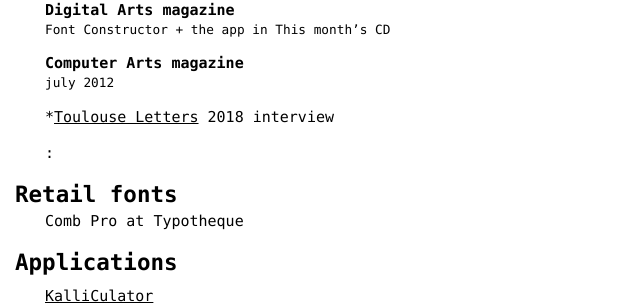
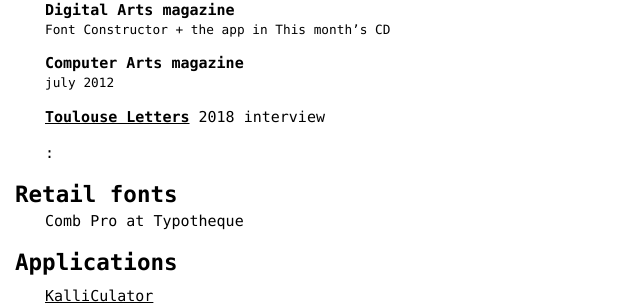
Before and after one commit to typemytype/typemytype-site, a Jekyll site: the page built from about.md, in a window 1280 px wide and 900 px high, scrolled down 4259 px. Shown: the part 152-457 px from the top of the window, without its empty margins (0-640 px from the left). Built offline with Jekyll 4.4.1, drawn with Linux system fonts in a browser that asks for light colours; nearby versions of some CDN libraries; some web fonts are replaced.

Commit message:
missing *

```diff
--- a/about.md
+++ b/about.md
@@ -250,7 +250,7 @@
   :
 
 
-* *[Toulouse Letters](https://editions-b42.com/en/produit/toulouse-letters/)
+* *[Toulouse Letters](https://editions-b42.com/en/produit/toulouse-letters/)*
   2018
   interview
 
@@ -387,7 +387,7 @@
 
   : Type Whispering
 
-* *[HEAR Strassbourg](http://www.hear.fr)
+* *[HEAR Strassbourg](http://www.hear.fr)*
   30th of January - 1st of February
   Strassbourg, France
 
```
